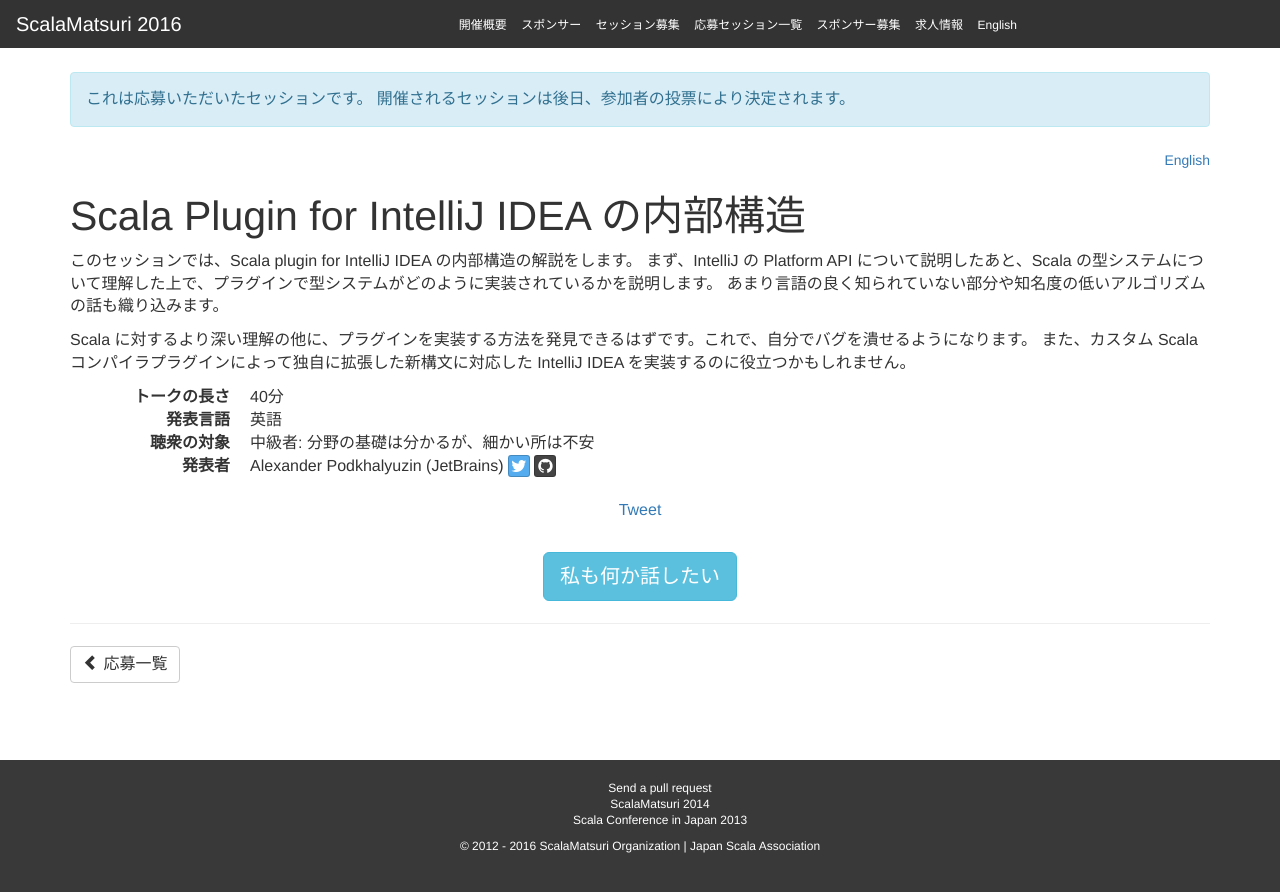
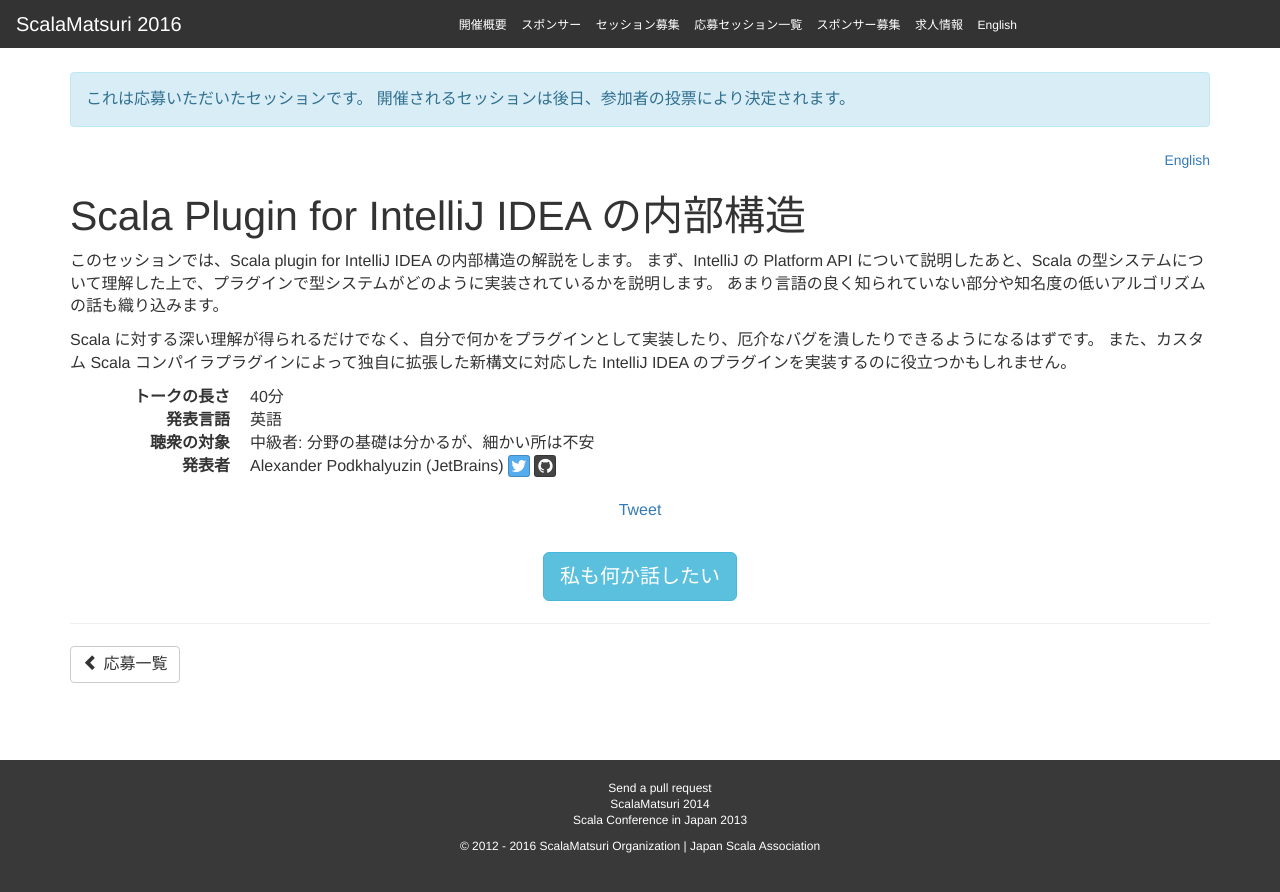
Before and after one commit to scalajp/2016.scalamatsuri.org, a Jekyll site: the page built from _candidates_ja/AlexanderPodkhalyuzin_2.html, in a window 1280 px wide. Shown: the top 892 px of the page. Built offline with Jekyll 4.4.1, drawn with Linux system fonts in a browser that asks for light colours; nearby versions of some CDN libraries; comment, search, counter and statistics services are not loaded.

Commit message:
Update AlexanderPodkhalyuzin_2.html

```diff
--- a/_candidates_ja/AlexanderPodkhalyuzin_2.html
+++ b/_candidates_ja/AlexanderPodkhalyuzin_2.html
@@ -12,5 +12,5 @@ organization: JetBrains
 まず、IntelliJ の Platform API について説明したあと、Scala の型システムについて理解した上で、プラグインで型システムがどのように実装されているかを説明します。
 あまり言語の良く知られていない部分や知名度の低いアルゴリズムの話も織り込みます。</p>
 
-<p>Scala に対するより深い理解の他に、プラグインを実装する方法を発見できるはずです。これで、自分でバグを潰せるようになります。
-また、カスタム Scala コンパイラプラグインによって独自に拡張した新構文に対応した IntelliJ IDEA を実装するのに役立つかもしれません。</p>
+<p>Scala に対する深い理解が得られるだけでなく、自分で何かをプラグインとして実装したり、厄介なバグを潰したりできるようになるはずです。
+また、カスタム Scala コンパイラプラグインによって独自に拡張した新構文に対応した IntelliJ IDEA のプラグインを実装するのに役立つかもしれません。</p>
```
